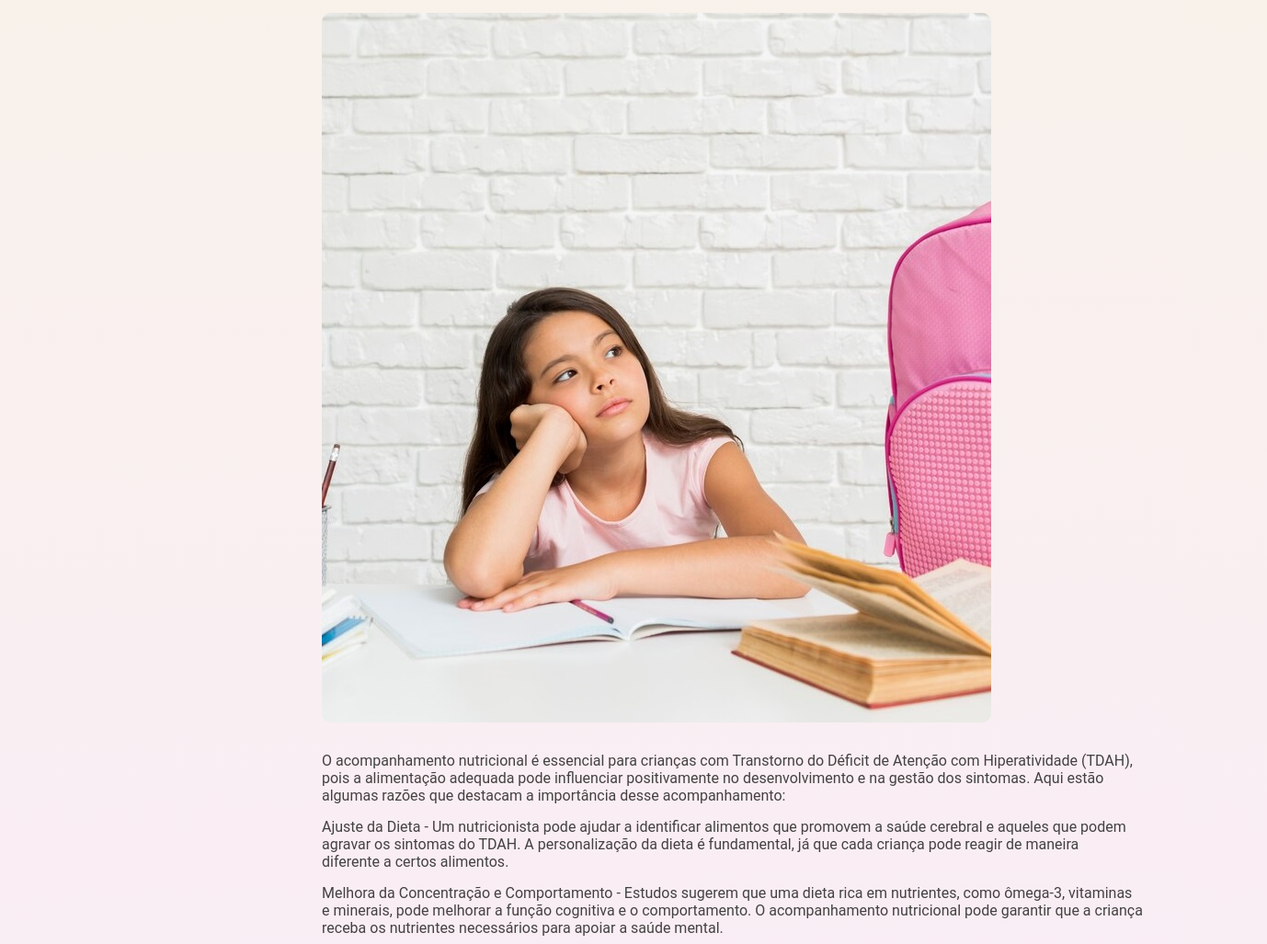
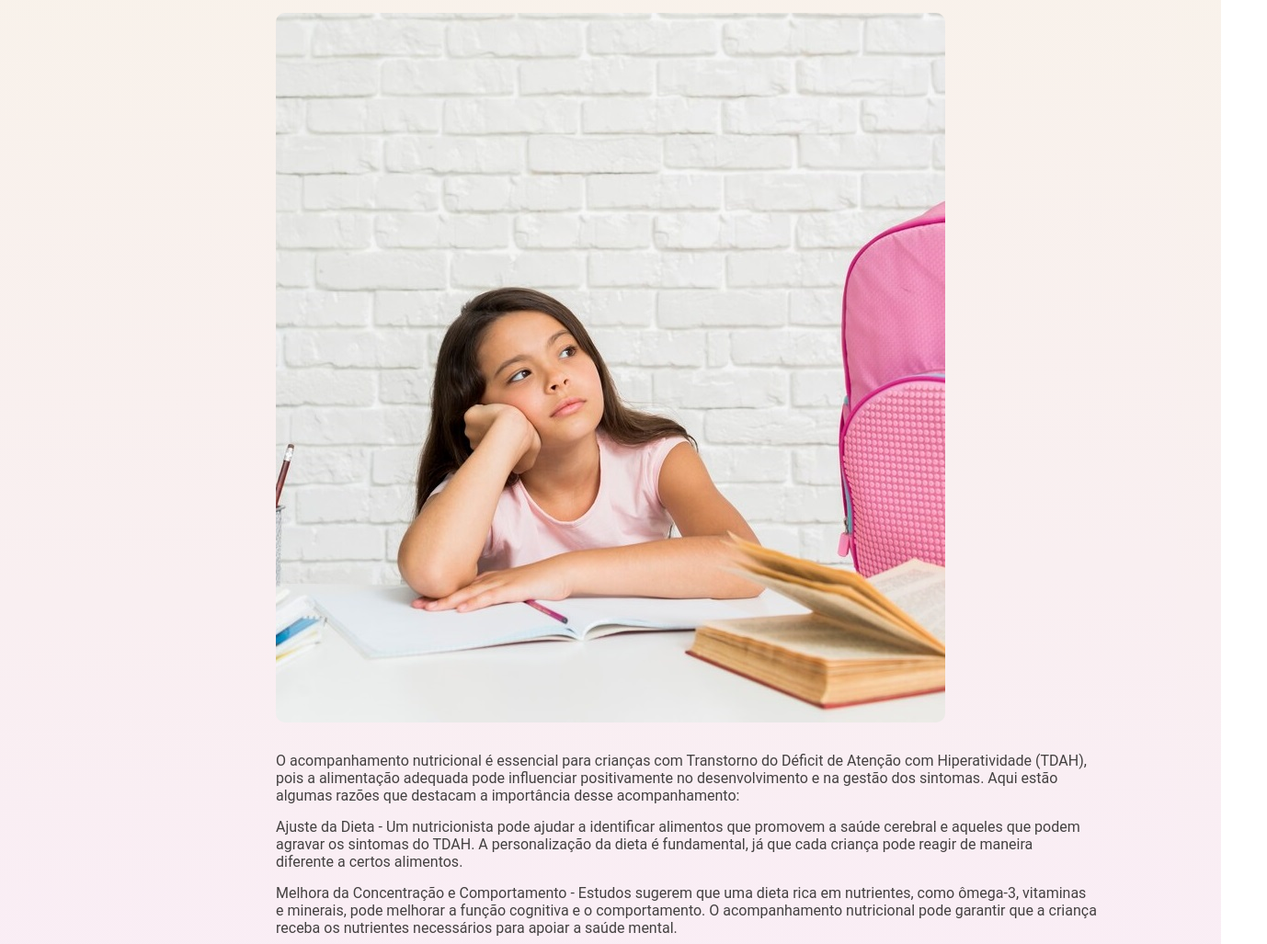
Before and after one commit to meu-site-oficial-projeto/www.josiane.grazia_tdah_e_nutricao, a plain HTML site: page index.html in a window 1280 px wide. Shown: the part 273-1300 px from the top of the page at 92% size, 1378 px wide, since content can reach past the window. Drawn offline with Linux system fonts and the light colour scheme; a web font is replaced by a local one.

Commit message:
Update index.css

```diff
--- a/index.css
+++ b/index.css
@@ -9,6 +9,8 @@
     body {
 
     background: linear-gradient(178deg, rgb(248, 243, 232) 0%, rgb(250, 235, 250) 100%);
+    overflow-y:scroll;
+    overflow-x:hidden;
 }
 
 
@@ -64,9 +66,6 @@
 
         }
 
-
-
-
     .imagen {
         margin-bottom: 28px;
         justify-content:center; /* Centra horizontalmente */
@@ -80,7 +79,7 @@
     .imagen img {
         max-width: 1300px; /* Asegura que la imagen no se desborde */
         max-height: 100%; /* Asegura que la imagen no se desborde */
-        margin-left: 350px;
+        margin-left: 300px;
         margin-right:300px ;
         border-radius: 10px;
     }
@@ -107,7 +106,7 @@
 
         .text p{
             text-align:justify;
-            margin-left:350px;
+            margin-left:300px;
             font-family: "Roboto", sans-serif;
             color: rgb(68, 65, 65);
             font-size: 16px;
```
